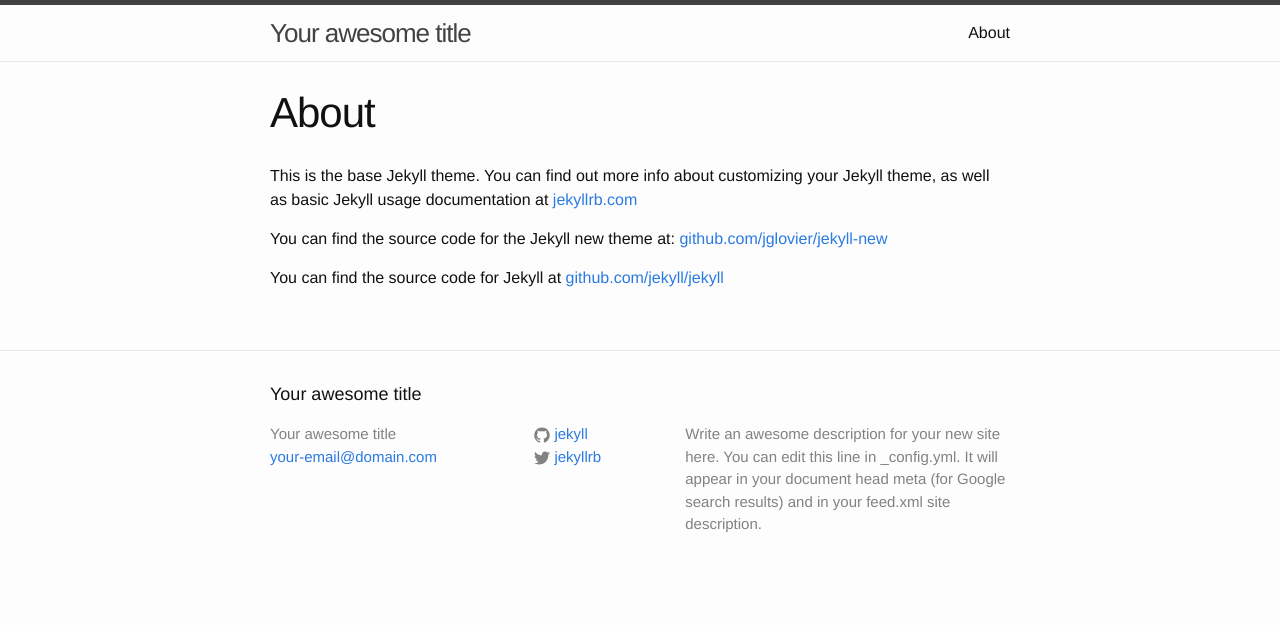
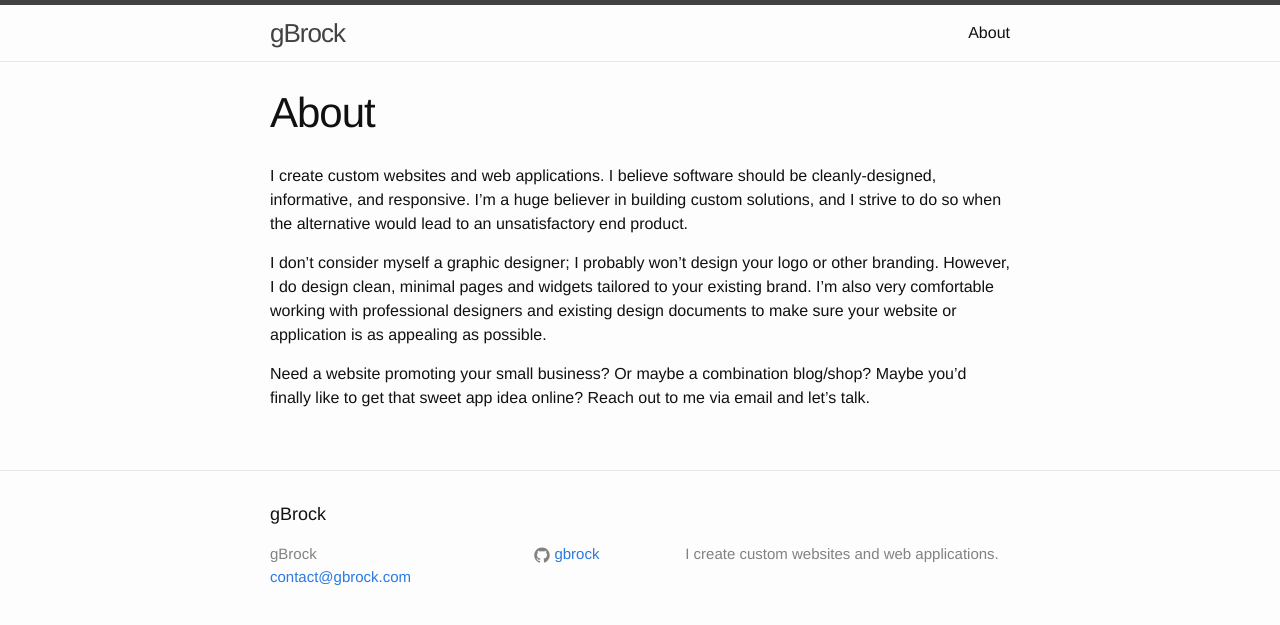
Before and after one commit to gbrock/gbrock.github.io, a Jekyll site: the page built from about.md, in a window 1280 px wide. Shown: the top 625 px of the page. Built offline with Jekyll 4.4.1, drawn with Linux system fonts in a browser that asks for light colours.

Commit message:
Set me up

```diff
--- a/_config.yml
+++ b/_config.yml
@@ -1,14 +1,11 @@
 # Site settings
-title: Your awesome title
-email: your-email@domain.com
+title: gBrock
+email: contact@gbrock.com
 description: > # this means to ignore newlines until "baseurl:"
-  Write an awesome description for your new site here. You can edit this
-  line in _config.yml. It will appear in your document head meta (for
-  Google search results) and in your feed.xml site description.
+  I create custom websites and web applications.
 baseurl: "" # the subpath of your site, e.g. /blog/
-url: "http://yourdomain.com" # the base hostname & protocol for your site
-twitter_username: jekyllrb
-github_username:  jekyll
+url: "http://gbrock.com" # the base hostname & protocol for your site
+github_username:  gbrock
 
 # Build settings
 markdown: kramdown
--- a/about.md
+++ b/about.md
@@ -4,8 +4,8 @@ title: About
 permalink: /about/
 ---
 
-This is the base Jekyll theme. You can find out more info about customizing your Jekyll theme, as well as basic Jekyll usage documentation at [jekyllrb.com](http://jekyllrb.com/)
+I create custom websites and web applications. I believe software should be cleanly-designed, informative, and responsive. I'm a huge believer in building custom solutions, and I strive to do so when the alternative would lead to an unsatisfactory end product.
 
-You can find the source code for the Jekyll new theme at: [github.com/jglovier/jekyll-new](https://github.com/jglovier/jekyll-new)
+I don't consider myself a graphic designer; I probably won't design your logo or other branding. However, I do design clean, minimal pages and widgets tailored to your existing brand. I'm also very comfortable working with professional designers and existing design documents to make sure your website or application is as appealing as possible.
 
-You can find the source code for Jekyll at [github.com/jekyll/jekyll](https://github.com/jekyll/jekyll)
+Need a website promoting your small business? Or maybe a combination blog/shop? Maybe you'd finally like to get that sweet app idea online? Reach out to me via email and let's talk.
```
